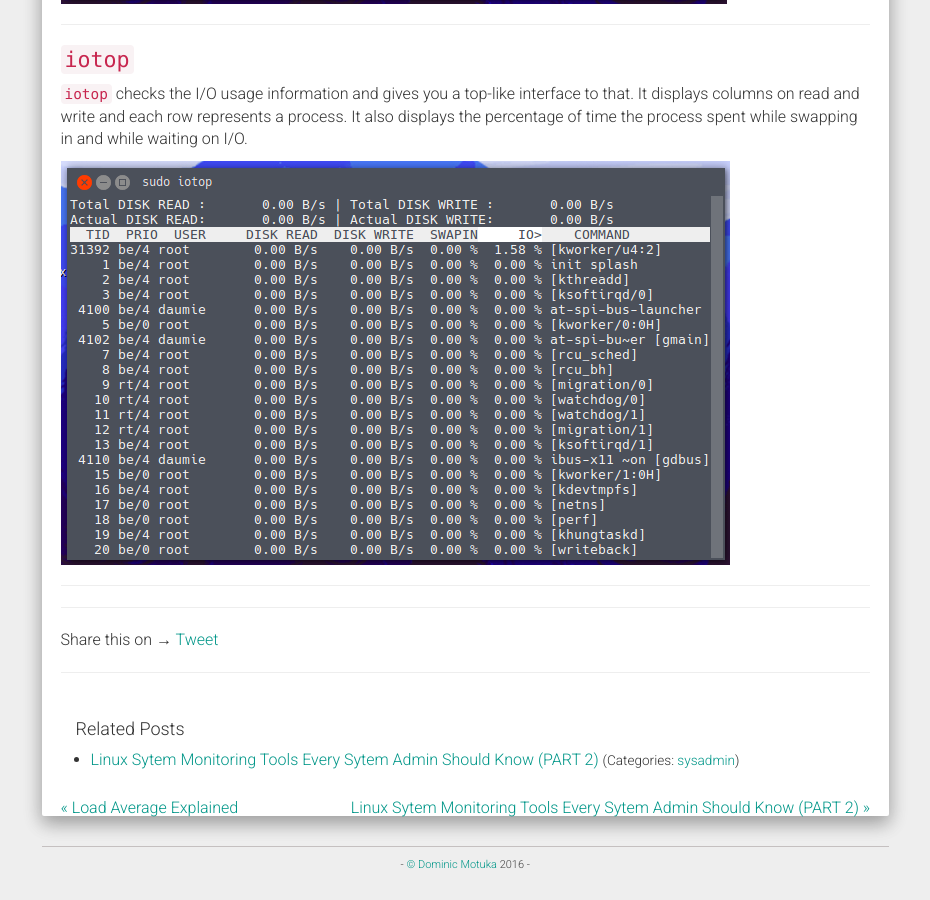
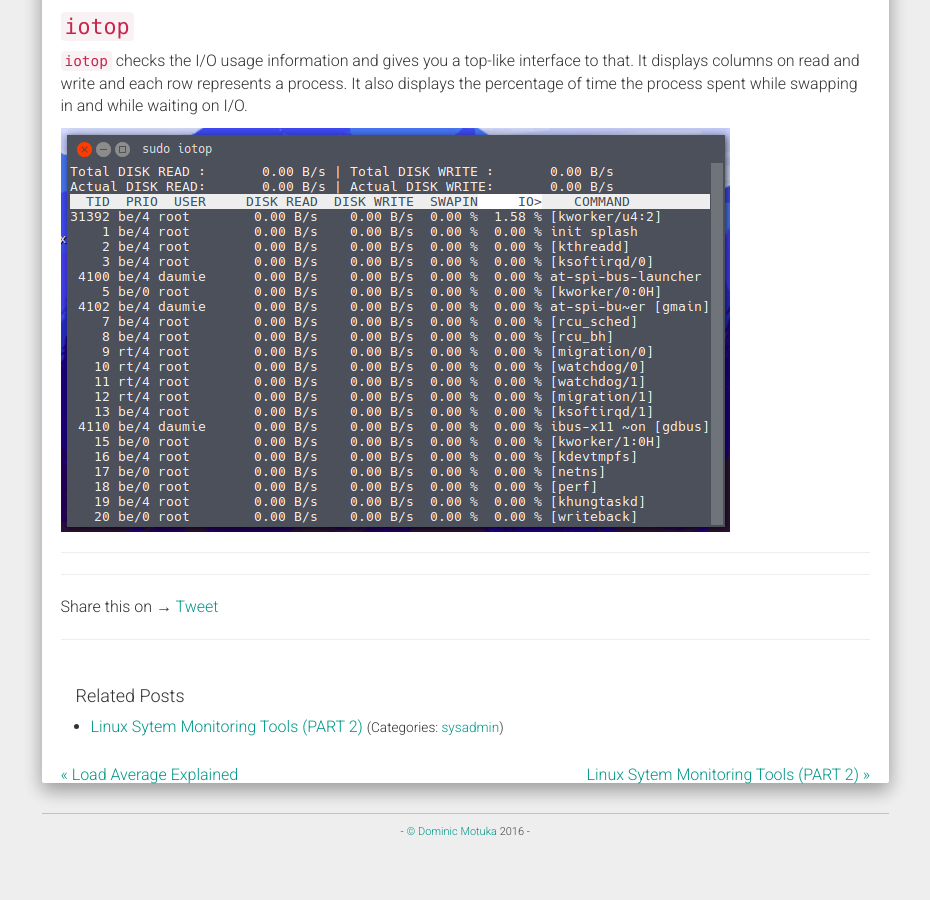
Before and after one commit to daumie/blog, a Jekyll site: the page built from _posts/2016-07-29-linux-system-monitoring-tools-every-sysadmin-should-know.md, in a window 1280 px wide and 900 px high, scrolled down 4397 px. Shown: the whole window, without its empty margins (321-1251 px from the left). Built offline with Jekyll 4.4.1, drawn with Linux system fonts in a browser that asks for light colours; nearby versions of some CDN libraries; comment, search, counter and statistics services are not loaded; after the commit the page ends 5264 px from its top, so only the background shows below that; some of the changed text lies outside the part shown.

Commit message:
change title as it overlaps with the date

```diff
--- a/_posts/2016-07-29-linux-system-monitoring-tools-every-sysadmin-should-know.md
+++ b/_posts/2016-07-29-linux-system-monitoring-tools-every-sysadmin-should-know.md
@@ -1,6 +1,6 @@
 ---
 layout: post
-title: Linux Sytem Monitoring Tools Every Sytem Admin Should Know (PART 1)
+title: Linux Sytem Monitoring Tools (PART 1)
 date:   2016-07-29 08:50:39
 categories: sysadmin
 ---
--- a/_posts/2016-07-30-linux-system-monitoring-tools-part2.md
+++ b/_posts/2016-07-30-linux-system-monitoring-tools-part2.md
@@ -1,6 +1,6 @@
 ---
 layout: post
-title: Linux Sytem Monitoring Tools Every Sytem Admin Should Know (PART 2)
+title: Linux Sytem Monitoring Tools (PART 2)
 date:   2016-07-30 08:50:39
 categories: sysadmin
 ---
```
